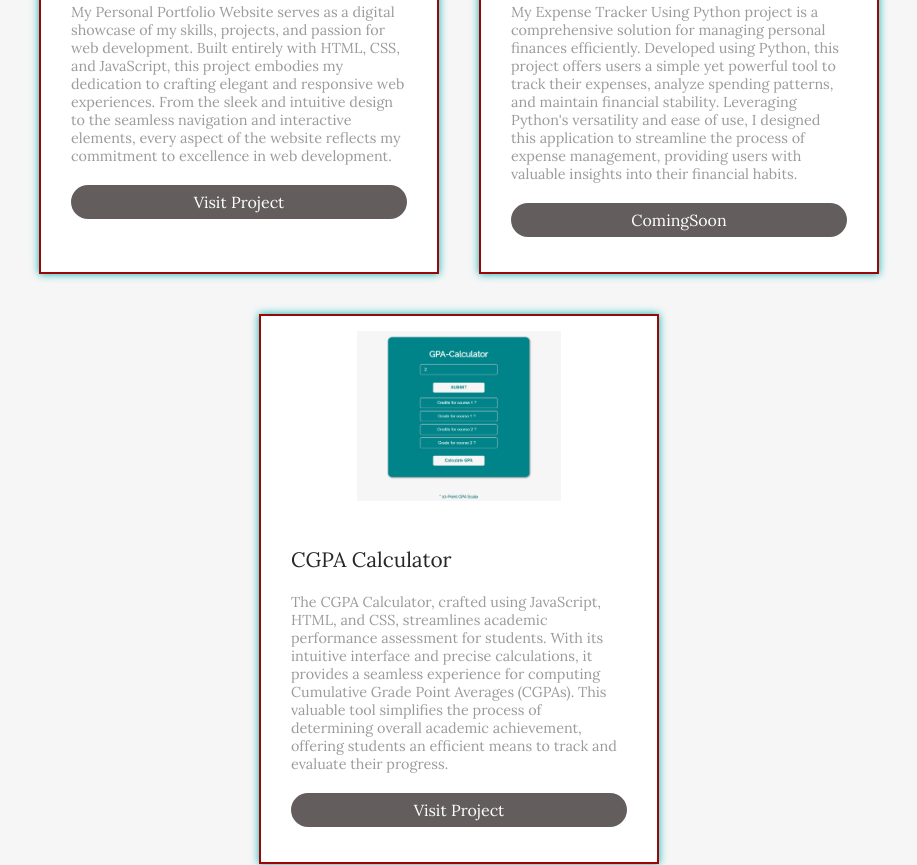
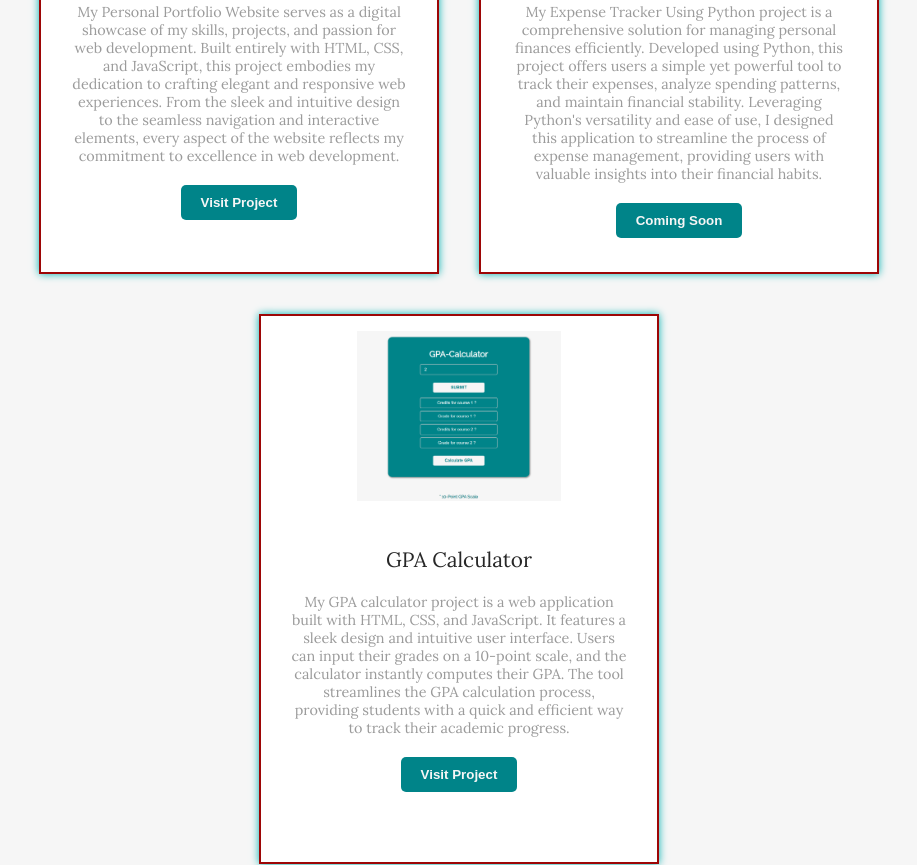
Before and after one commit to A-Square8/Personal-Portfolio-Website, a plain HTML site: page index.html in a window 1280 px wide. Shown: the part 1107-1972 px from the top of the page, without its empty margins (181-1098 px from the left). Drawn offline with Linux system fonts and the light colour scheme; a web font is replaced by a local one.

Commit message:
Update index.html , style.css
(1)Button in portfolio cards

```diff
--- a/index.html
+++ b/index.html
@@ -169,8 +169,7 @@
                             embodies my dedication to crafting elegant and responsive web experiences. From the sleek
                             and intuitive design to the seamless navigation and interactive elements, every aspect of
                             the website reflects my commitment to excellence in web development.</p>
-                        <a href="https://github.com/A-Square8/Personal-Portfolio-Website.git" target="_blank"
-                            class="read-more-button">Visit Project</a>
+                        <a href="https://github.com/A-Square8/Personal-Portfolio-Website.git" target="_blank"><button  class="read-more">Visit Project </button></a>
                     </div>
                 </div>
             </div>
@@ -188,7 +187,7 @@
                             stability. Leveraging Python's versatility and ease of use, I designed this application to
                             streamline the process of expense management, providing users with valuable insights into
                             their financial habits.</p>
-                        <a class="read-more-button">ComingSoon</a>
+                            <a><button  class="read-more">Coming Soon </button></a>
                     </div>
                 </div>
             </div>
@@ -198,14 +197,10 @@
                         <img src="pro-cgpa.png" alt="">
                     </div>
                     <div class="blog-text">
-                        <b class="blog-title">CGPA Calculator</b>
-                        <p>The CGPA Calculator, crafted using JavaScript, HTML, and CSS, streamlines academic
-                            performance assessment for students. With its intuitive interface and precise calculations,
-                            it provides a seamless experience for computing Cumulative Grade Point Averages (CGPAs).
-                            This valuable tool simplifies the process of determining overall academic achievement,
-                            offering students an efficient means to track and evaluate their progress.</p>
+                        <b class="blog-title">GPA Calculator</b>
+                        <p>My GPA calculator project is a web application built with HTML, CSS, and JavaScript. It features a sleek design and intuitive user interface. Users can input their grades on a 10-point scale, and the calculator instantly computes their GPA. The tool streamlines the GPA calculation process, providing students with a quick and efficient way to track their academic progress.</p>
                         <a href="https://github.com/A-Square8/GPA-Calculator" target="_blank"
-                            class="read-more-button">Visit Project</a>
+                            ><button class="read-more">Visit Project</button></a>
                     </div>
                 </div>
             </div>
--- a/style.css
+++ b/style.css
@@ -131,7 +131,6 @@ h3 {
     display: flex;
     justify-content: center;
     align-items: center;
-
 }
 
 .blog-box {
@@ -140,7 +139,7 @@ h3 {
     background-color: #ffffff;
     border: 2px solid #9d0606;
     margin: 20px;
-    box-shadow: 0 0 8px rgb(1, 178, 178)
+    box-shadow: 0 0 8px rgb(1, 178, 178);
 }
 
 .blog-box:hover {
@@ -165,6 +164,8 @@ h3 {
     padding: 30px;
     display: flex;
     flex-direction: column;
+    margin-top: auto;
+    text-align: center;
 }
 
 .blog-text span {
@@ -194,20 +195,23 @@ a i {
     color: #0f0f0f;
 }
 
-.blog-text a:hover {
-    color: #f33c3c;
-    font-size: 1.33rem;
-    transition: all ease 0.5s;
-}
 
-a.read-more-button {
-    padding: 7px;
-    text-align: center;
-    background-color: #645d5d;
-    border-radius: 30px;
-    color: white;
 
-}
+.read-more {
+    display: inline-block;
+    padding: 10px 20px;
+    background-color: #008489;
+    color:#f6f6f6;
+    text-decoration: none;
+    border-radius: 5px;
+    transition: background-color 0.3s ease;
+    font-weight: bold;
+  }
+
+  .read-more:hover {
+    background-color: rgb(44, 128, 184);
+  }
+
 
 #portfolio-writing,
 #portfolio-projects,
```
